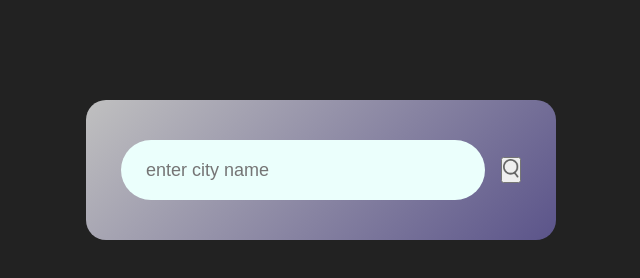
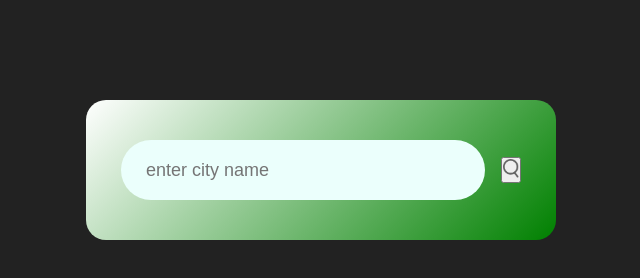
Before and after one commit to Gad1234567/weather-ap, a plain HTML site: page index.html in a window 1280 px wide. Shown: the whole page, without its empty margins (319-959 px from the left). Drawn offline with Linux system fonts and the light colour scheme.

Commit message:
Update style.css
i have changed backglound color

```diff
--- a/style.css
+++ b/style.css
@@ -10,7 +10,7 @@ body{
 .card{
      width: 90%;
      max-width: 470px;
-     background: linear-gradient(135deg,#C0C0C0, #5b548a);
+     background: linear-gradient(135deg,#FFFFFF, #008000);
      color: #fff;
      margin: 100px auto 0;
      border-radius: 20px;
```
